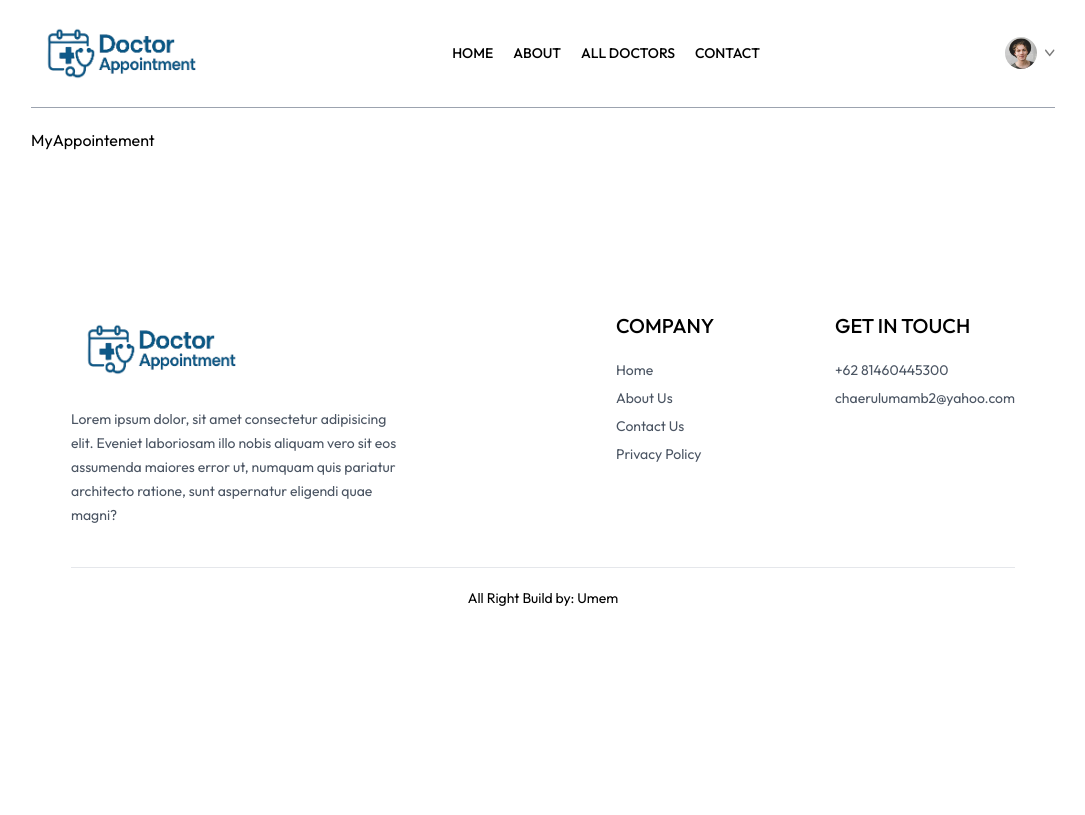
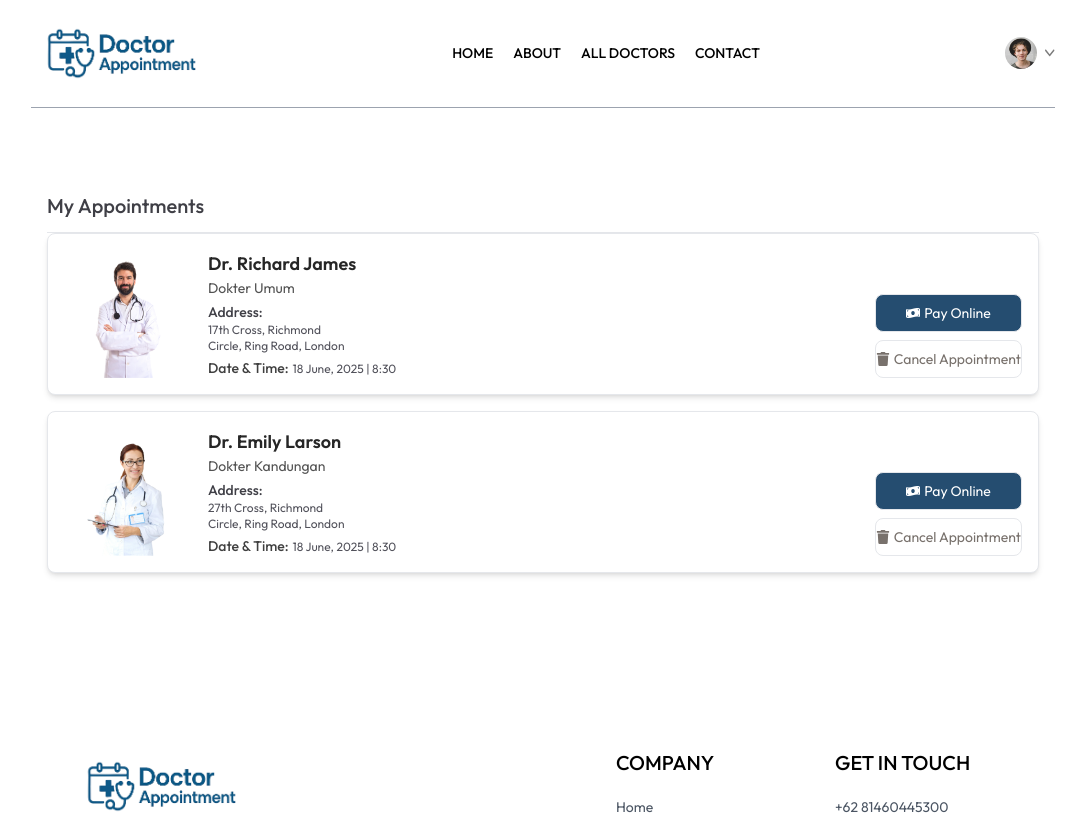
Before and after one commit to umem1125/doctor-appointment-react-js, a React (Vite) app: page /my-appointment in a window 1280 px wide. Shown: the top 815 px of the page, without its empty margins (97-1182 px from the left). Built offline with nearby package versions, Linux system fonts and the light colour scheme.

Commit message:
my appointment page

```diff
--- a/package.json
+++ b/package.json
@@ -13,6 +13,7 @@
     "axios": "^1.9.0",
     "react": "^19.1.0",
     "react-dom": "^19.1.0",
+    "react-icons": "^5.5.0",
     "react-router-dom": "^7.6.1",
     "react-toastify": "^11.0.5"
   },
--- a/src/pages/MyAppointement.jsx
+++ b/src/pages/MyAppointement.jsx
@@ -1,7 +1,58 @@
-import React from "react";
+import React, { useContext } from "react";
+import { AppContext } from "../context/AppContext";
+import { FaMoneyBillWave, FaTrash } from "react-icons/fa";
 
 const MyAppointement = () => {
-  return <div>MyAppointement</div>;
+  const { doctors } = useContext(AppContext);
+
+  return (
+    <div className="p-4">
+      <h2 className="pb-3 mt-12 font-medium text-zinc-700 border-b text-xl">
+        My Appointments
+      </h2>
+      <div className="space-y-4">
+        {doctors.slice(0, 2).map((item, index) => (
+          <div
+            className="flex flex-col sm:flex-row bg-white shadow-md rounded-lg p-4 border border-gray-200 hover:shadow-lg transition-shadow duration-300"
+            key={index}
+          >
+            <div className="flex-shrink-0">
+              <img
+                className="w-32 h-32 object-cover rounded-lg"
+                src={item.image}
+                alt={`${item.name}'s profile`}
+              />
+            </div>
+            <div className="flex-1 text-sm text-zinc-600 sm:ml-4">
+              <p className="text-neutral-800 font-semibold text-lg">
+                {item.name}
+              </p>
+              <p className="text-neutral-600">{item.speciality}</p>
+              <p className="text-zinc-700 font-medium mt-1">Address:</p>
+              <p className="text-xs">{item.address.line1}</p>
+              <p className="text-xs">{item.address.line2}</p>
+              <p className="text-xs mt-1">
+                <span className="text-sm text-neutral-700 font-medium">
+                  Date & Time:
+                </span>
+                <span className="ml-1">18 June, 2025 | 8:30</span>
+              </p>
+            </div>
+            <div className="flex flex-col gap-2 justify-end sm:ml-4">
+              <button className="flex items-center justify-center text-sm text-white py-2 border bg-primary hover:bg-blue-600 transition-all duration-300 rounded-lg">
+                <FaMoneyBillWave className="mr-1" />
+                Pay Online
+              </button>
+              <button className="flex items-center justify-center text-sm text-stone-500 py-2 border hover:bg-red-100 transition-all duration-300 rounded-lg">
+                <FaTrash className="mr-1" />
+                Cancel Appointment
+              </button>
+            </div>
+          </div>
+        ))}
+      </div>
+    </div>
+  );
 };
 
 export default MyAppointement;
```
Also changed, not shown: 1 other file (tests, documents, lock files or other folders).
